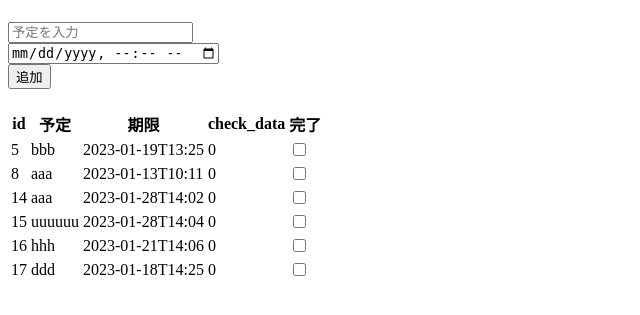
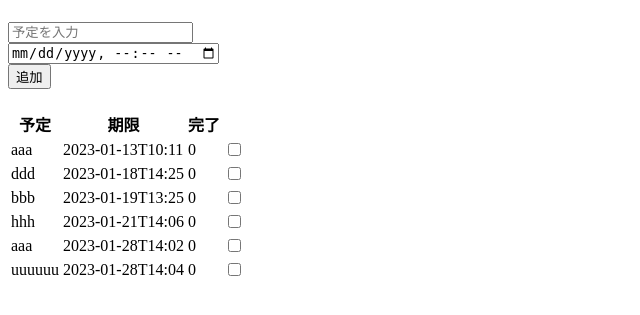
Before and after one commit to 2022AIT-OOP2-G07/Todo, a Flask app: page / in a window 1280 px wide. Shown: the part 58-373 px from the top of the page, without its empty margins (0-640 px from the left). Run offline with Flask 2, Linux system fonts and the light colour scheme; data comes from the database, SQL or seed files in the repository; both versions use the stored data as it was after the commit.

Commit message:
時間順に並ぶようにしました！

```diff
--- a/app.py
+++ b/app.py
@@ -33,7 +33,7 @@ def todo_db():
         print(row)
         print(type(row))
 
-    cur = con.execute("select * from todo where check_data <> 1 order by id")
+    cur = con.execute("select * from todo where check_data <> 1 order by todo_deadline")
     data = cur.fetchall()
     cur.close()
 
@@ -106,7 +106,7 @@ def add_todo():
             print(row)
             print(type(row))
 
-        cur = con.execute("select * from todo where check_data <> 1 order by id")
+        cur = con.execute("select * from todo where check_data <> 1 order by todo_deadline")
         data = cur.fetchall()
         cur.close()
 
--- a/templates/index.html
+++ b/templates/index.html
@@ -32,10 +32,8 @@
         <table id="todo_table">
             <thead>
                 <tr>
-                    <th>id</th>
                     <th>予定</th>
                     <th>期限</th>
-                    <th>check_data</th>
                     <th>完了</th>
                 </tr>
             </thead>
@@ -45,7 +43,6 @@
                 {% for item in data %}
                 {% set count = count + 1 %}
                     <tr id="todo_row_id-{{item[0]}}">
-                        <td>{{item[0]}}</td>
                         <td>{{item[1]}}</td>
                         <td>{{item[3]}}</td>
                         <td>{{item[4]}}</td>
```
Also changed, not shown: todo_list.db.
